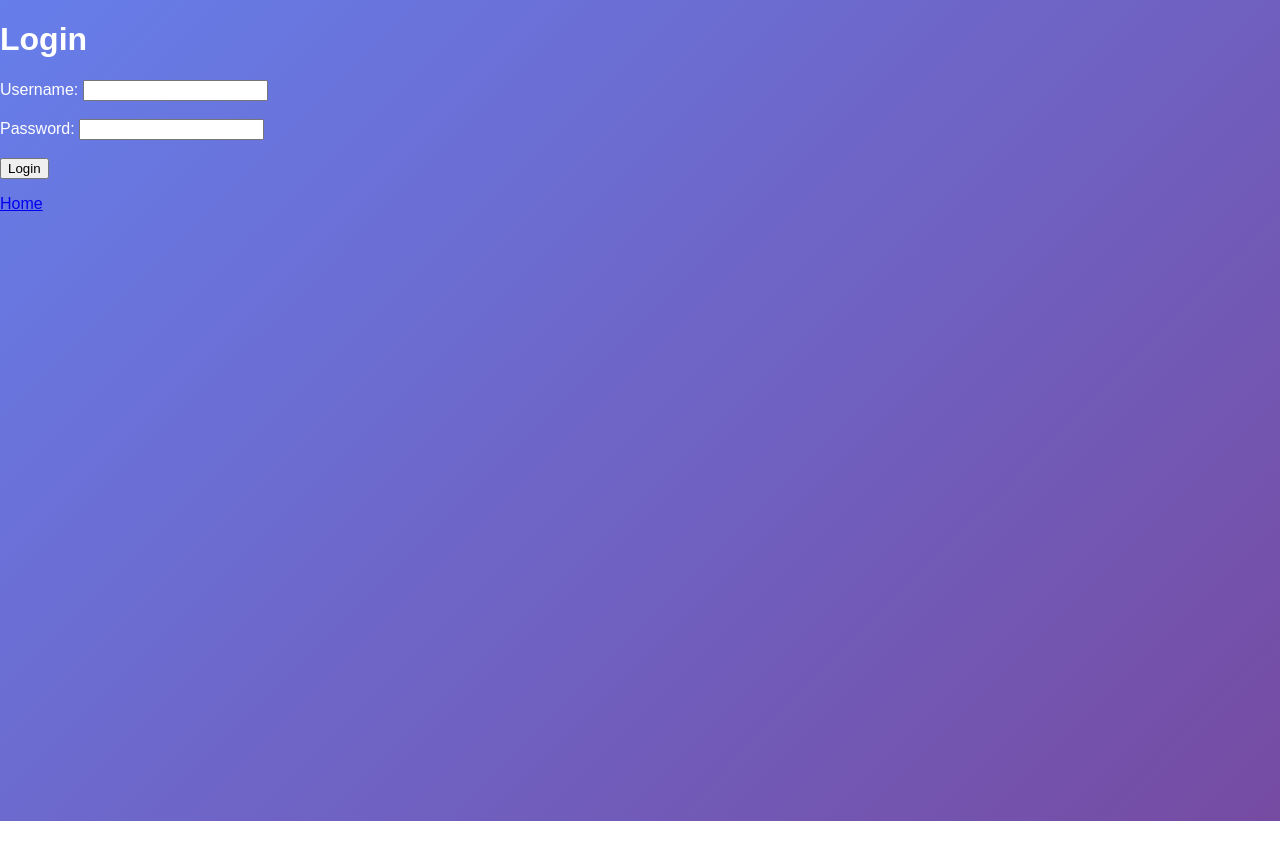
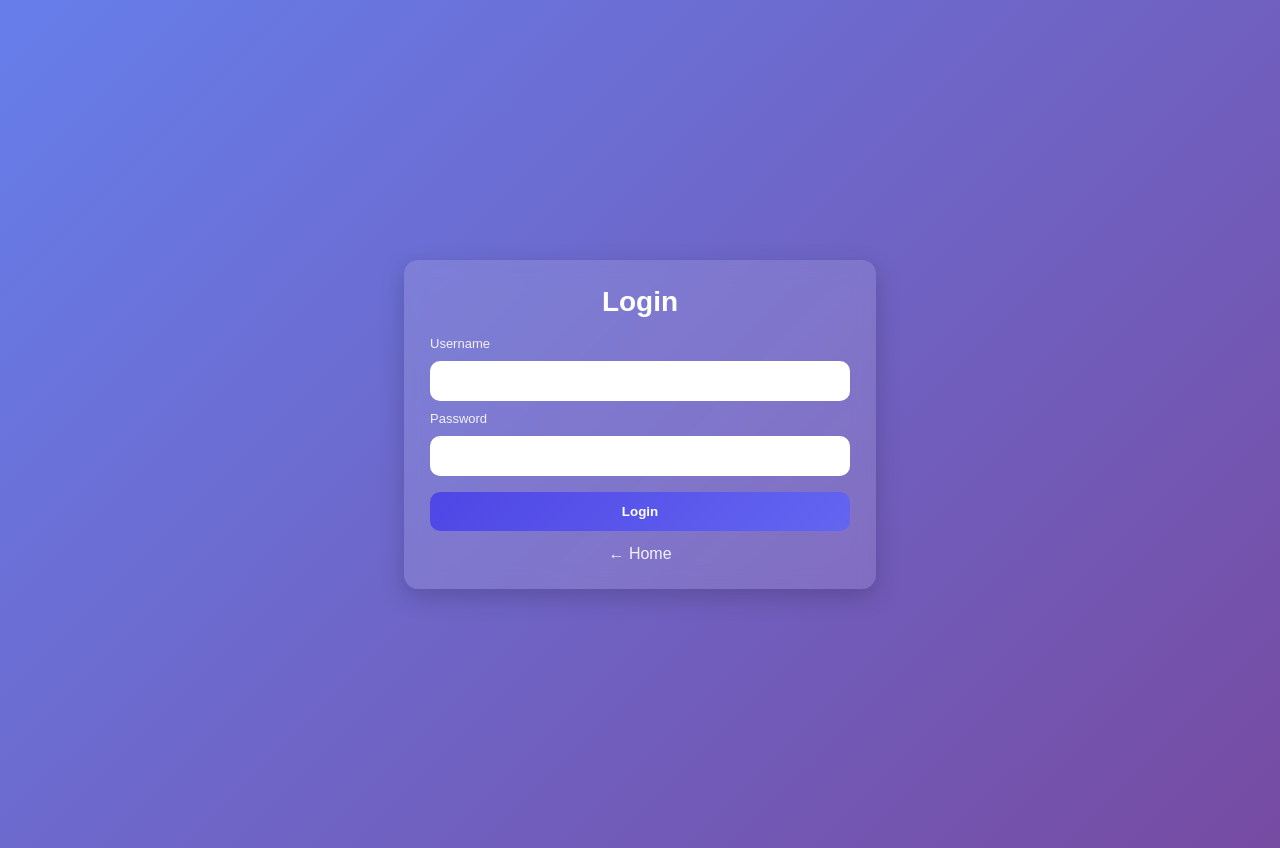
Before and after one commit to Afro-one/WebDevAdvanced, a website: page weblab-server/login/login.html in a window 1280 px wide. Before the commit the page ends 821 px from the top, so only its background shows below. Drawn offline with Linux system fonts and the light colour scheme; files that its build step writes are made by us from their sources.

Commit message:
css update

```diff
--- a/weblab-server/login/login.html
+++ b/weblab-server/login/login.html
@@ -1,28 +1,28 @@
 <!doctype html>
-<html>
+<html lang="en">
   <head>
-    <title>Login</title>
-    <link rel="stylesheet" href="style.css" />
-
     <meta charset="UTF-8" />
     <meta name="viewport" content="width=device-width, initial-scale=1.0" />
-    <title>Document</title>
-    <link rel="stylesheet" href="style.css" />
+    <title>Login</title>
+
+    <link rel="stylesheet" href="/style.css" />
   </head>
-  <body>
-    <h1>Login</h1>
-    <form method="POST" action="/login">
-      <label for="username">Username:</label>
-      <input type="text" name="username" id="username" required /><br /><br />
-      <label for="password">Password:</label>
-      <input
-        type="password"
-        name="password"
-        id="password"
-        required
-      /><br /><br />
-      <button type="submit">Login</button>
-    </form>
-    <p><a href="/">Home</a></p>
+
+  <body class="login-body">
+    <main class="login-card">
+      <h1>Login</h1>
+
+      <form method="POST" action="/login" class="login-form">
+        <label for="username">Username</label>
+        <input type="text" name="username" id="username" required />
+
+        <label for="password">Password</label>
+        <input type="password" name="password" id="password" required />
+
+        <button type="submit" class="btn login-btn">Login</button>
+      </form>
+
+      <p class="login-link-row"><a href="/">← Home</a></p>
+    </main>
   </body>
 </html>
--- a/weblab-server/public/style.css
+++ b/weblab-server/public/style.css
@@ -191,3 +191,101 @@ body {
   gap: 12px;
   align-items: center;
 }
+
+
+.login-body{
+  min-height: 100vh;
+  display: grid;
+  place-items: center;
+  padding: 24px;
+}
+
+.login-card{
+  width: min(420px, 100%);
+  background: rgba(255, 255, 255, 0.12);
+  backdrop-filter: blur(10px);
+  border-radius: 14px;
+  padding: 26px;
+  box-shadow: 0 8px 25px rgba(0, 0, 0, 0.18);
+}
+
+.login-card h1{
+  margin: 0 0 18px 0;
+  font-size: 28px;
+  text-align: center;
+}
+
+.login-form{
+  display: grid;
+  gap: 10px;
+}
+
+.login-form label{
+  font-size: 13px;
+  opacity: 0.9;
+}
+
+.login-form input{
+  padding: 12px 12px;
+  border-radius: 10px;
+  border: none;
+  outline: none;
+  font-size: 14px;
+}
+
+.login-btn{
+  width: 100%;
+  margin-top: 6px;
+}
+
+.login-link-row{
+  margin: 14px 0 0;
+  text-align: center;
+}
+
+.login-link-row a{
+  color: white;
+  text-decoration: none;
+  opacity: 0.9;
+}
+
+.login-link-row a:hover{
+  opacity: 1;
+  text-decoration: underline;
+}
+
+.auth-links {
+  position: fixed;
+  top: 20px;
+  right: 20px;
+  display: flex;
+  gap: 12px;
+  z-index: 100;
+}
+
+.auth-btn {
+  text-decoration: none;
+  padding: 8px 14px;
+  border-radius: 999px;
+  font-size: 14px;
+  font-weight: 600;
+  color: white;
+  background: rgba(255, 255, 255, 0.15);
+  backdrop-filter: blur(10px);
+  border: 1px solid rgba(255,255,255,0.2);
+  transition: all 0.2s ease;
+}
+
+.auth-btn:hover {
+  background: rgba(255, 255, 255, 0.25);
+  transform: translateY(-2px);
+}
+
+.login-btn {
+  background: linear-gradient(135deg, #4f46e5, #6366f1);
+  border: none;
+}
+
+.logout-btn {
+  background: rgba(255,255,255,0.12);
+}
```
Also changed, not shown: weblab-server/public/index.html (+4 -3 lines).
